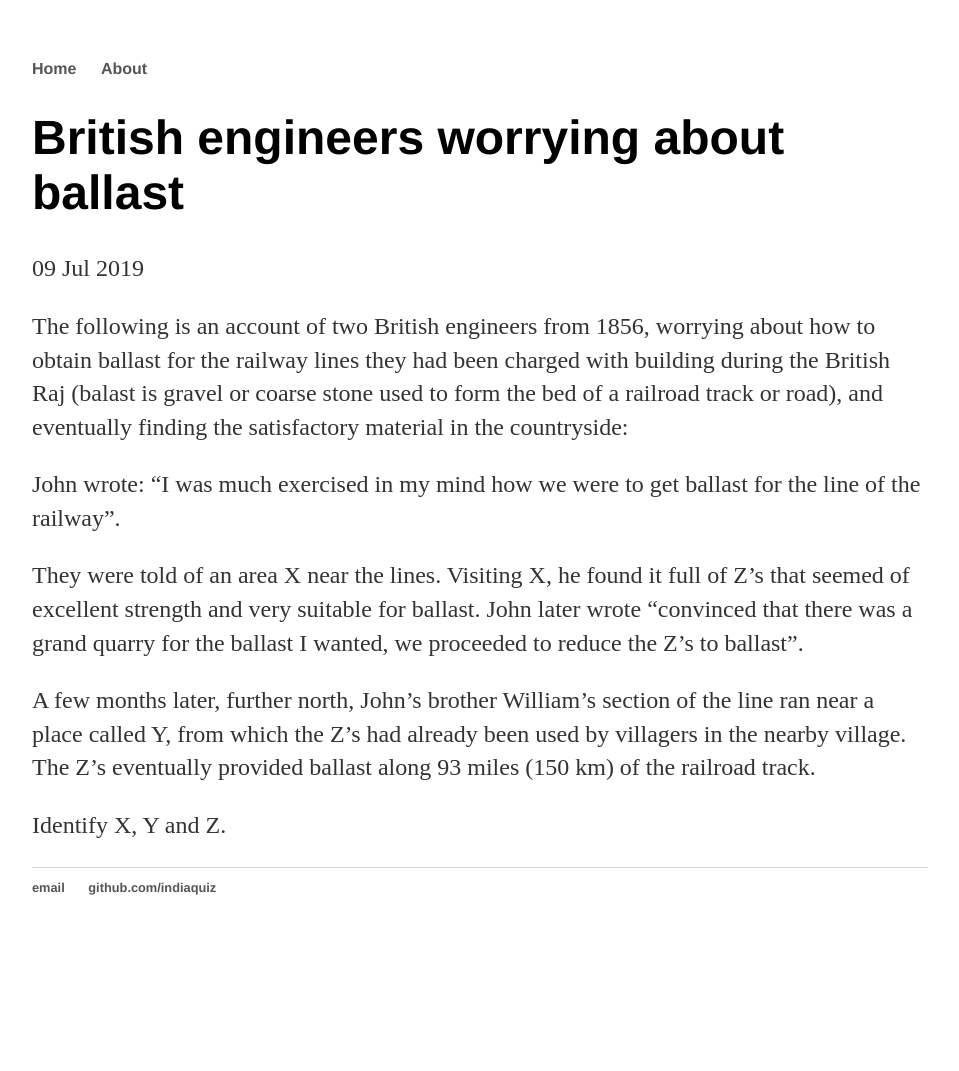
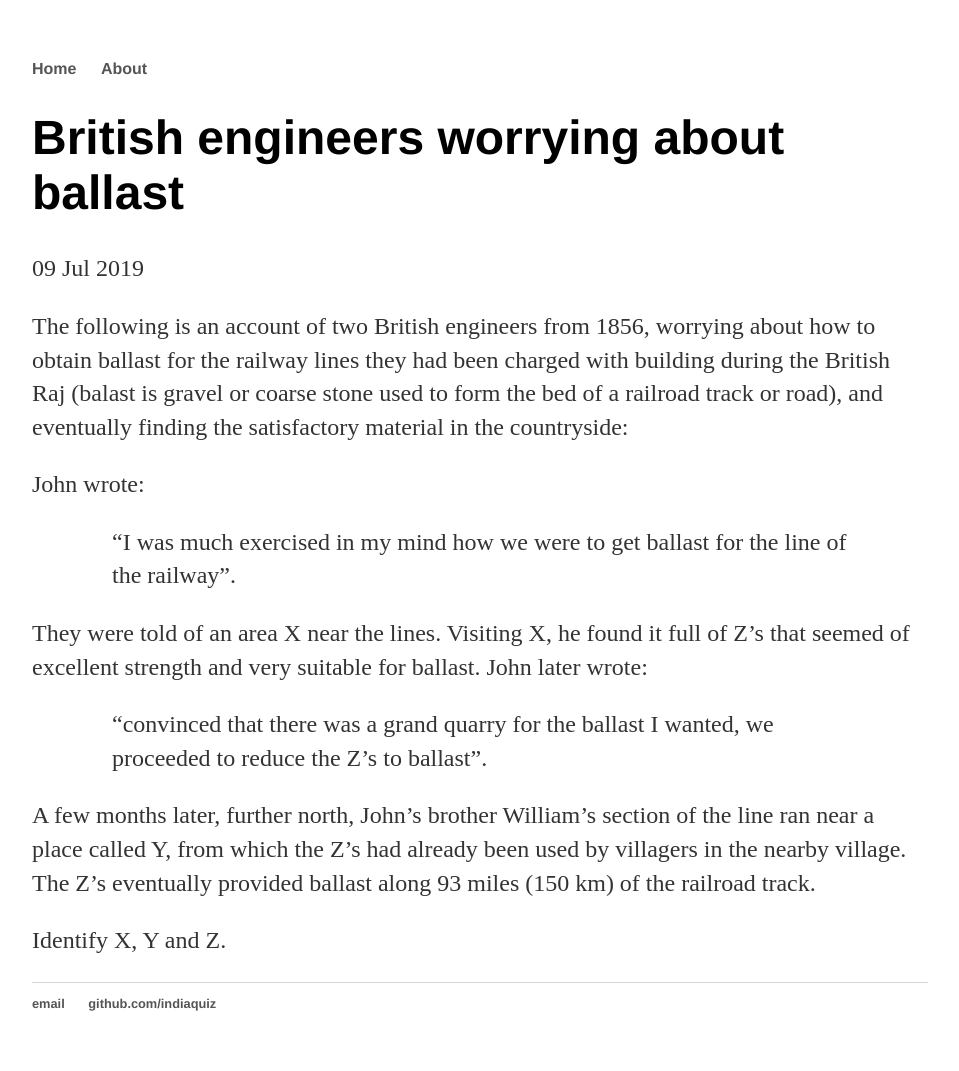
Before and after one commit to indiaquiz/indiaquiz.github.io, a Jekyll site: the page built from _posts/2017-09-20-british-engineers.md, in a window 1280 px wide. Shown: the whole page, without its empty margins (160-1119 px from the left). Built offline with Jekyll 4.4.1, drawn with Linux system fonts in a browser that asks for light colours; before the commit the page ends 955 px from its top, so only the background shows below that.

```diff
--- a/_posts/2017-09-20-british-engineers.md
+++ b/_posts/2017-09-20-british-engineers.md
@@ -7,9 +7,11 @@ date: 2019-07-09
 The following is an account of two British engineers from 1856, worrying about how to obtain ballast for the railway lines they had been charged with building during the British Raj (balast is gravel or coarse stone used to form the bed of a railroad track or road), and eventually finding the satisfactory material in the countryside:
 
 John wrote:
-“I was much exercised in my mind how we were to get ballast for the line of the railway".
+>> “I was much exercised in my mind how we were to get ballast for the line of the railway".
 
-They were told of an area X near the lines. Visiting X, he found it full of Z’s that seemed of excellent strength and very suitable for ballast. John later wrote “convinced that there was a grand quarry for the ballast I wanted, we proceeded to reduce the Z’s to ballast”.
+They were told of an area X near the lines. Visiting X, he found it full of Z’s that seemed of excellent strength and very suitable for ballast.
+John later wrote:
+>> “convinced that there was a grand quarry for the ballast I wanted, we proceeded to reduce the Z’s to ballast”.
 
 A few months later, further north, John's brother William's section of the line ran near a place called Y, from which the Z's had already been used by villagers in the nearby village. The Z's eventually provided ballast along 93 miles (150 km) of the railroad track.
 
```
